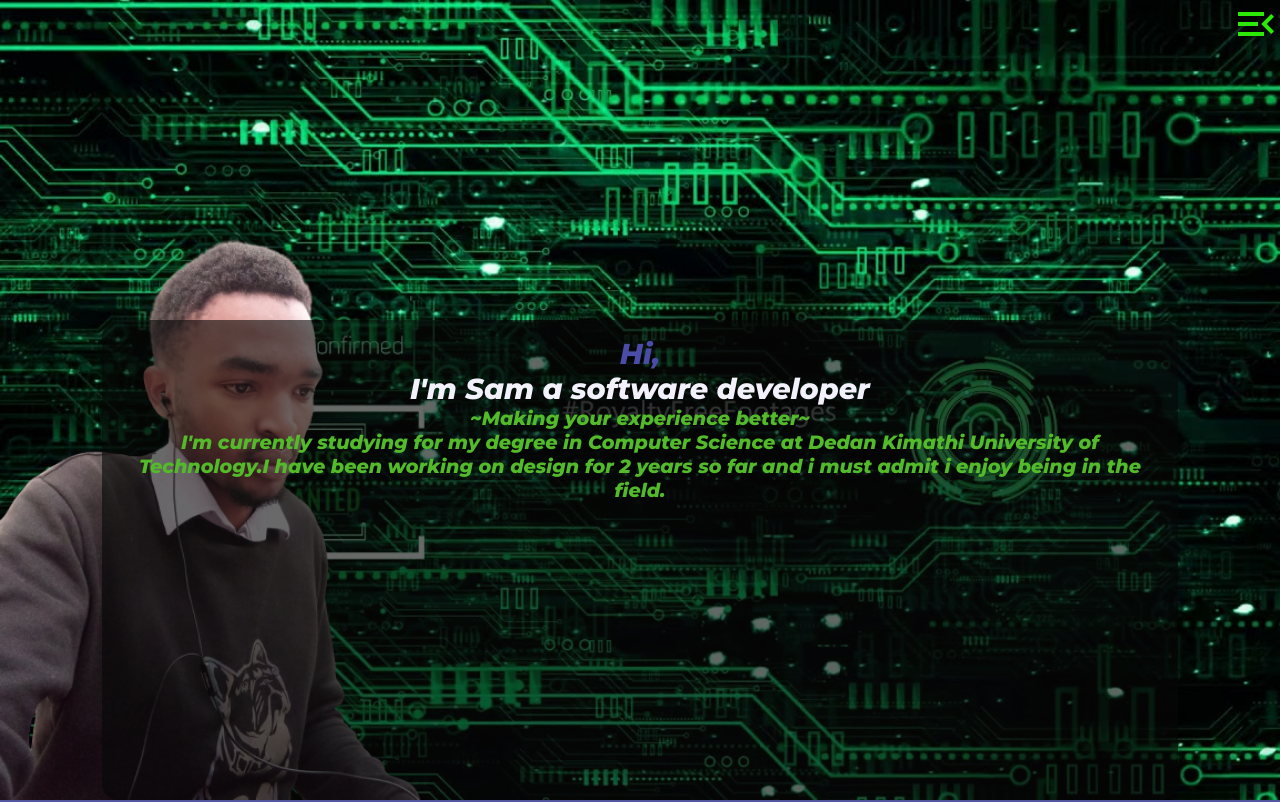
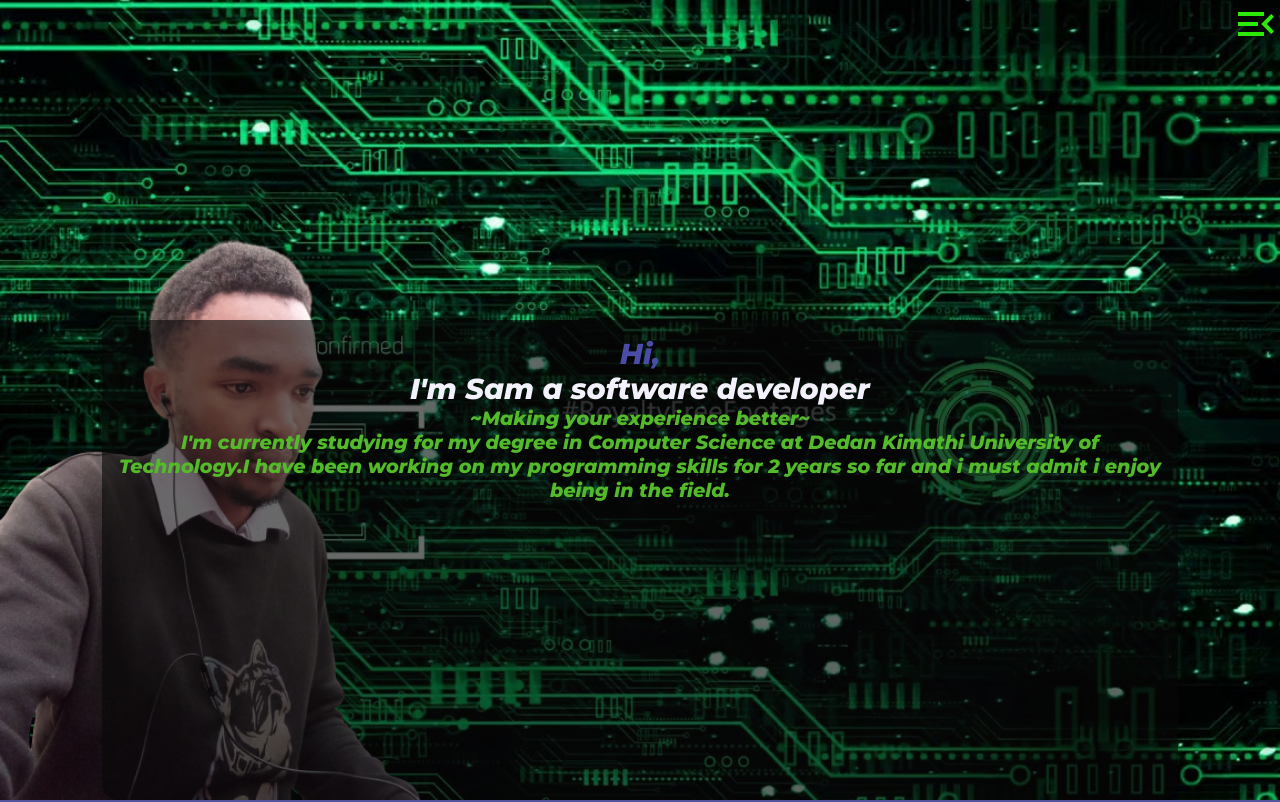
Before and after one commit to lewmas9152/portfolio, a React (Vite) app: page / in a window 1280 px wide. Shown: the top 802 px of the page. Built offline with nearby package versions, Linux system fonts and the light colour scheme.

Commit message:
Update Home.jsx

```diff
--- a/src/Home.jsx
+++ b/src/Home.jsx
@@ -23,7 +23,7 @@ const Home = () => {
           <quote>~Making your experience better~</quote>
           <p>
             I'm currently studying for my degree in Computer Science at Dedan Kimathi University of Technology.I have been working
-            on design for 2 years so far and i must admit i enjoy being in the field.
+            on my programming skills for 2 years so far and i must admit i enjoy being in the field.
           </p>
         </div>
 
```
